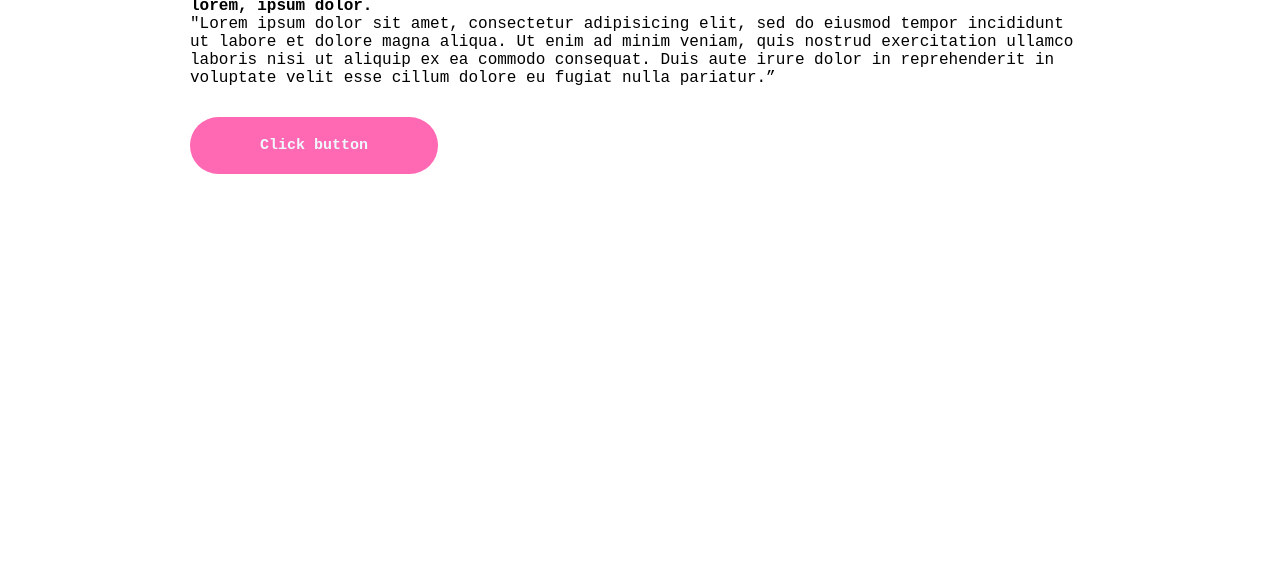
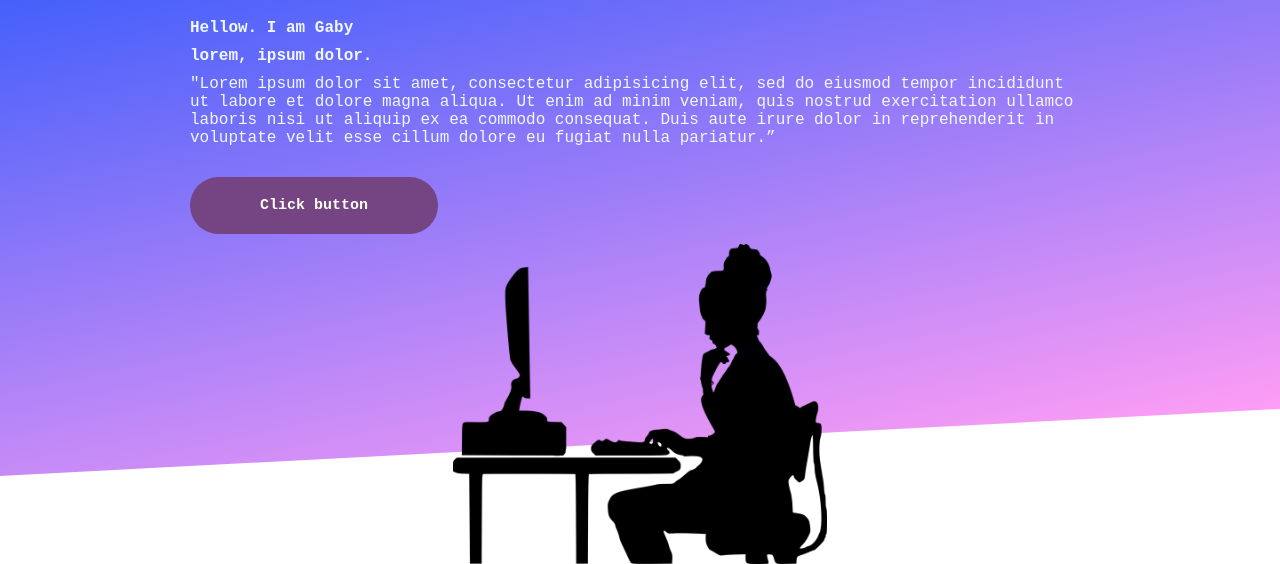
Before and after one commit to Gaby8909/Mipaginapersonal, a plain HTML site: page index.html in a window 1280 px wide. Shown: the part 366-930 px from the top of the page. Before the commit the page ends 870 px from the top, so only its background shows below. Drawn offline with Linux system fonts and the light colour scheme.

Commit message:
creando estilos

```diff
--- a/index.html
+++ b/index.html
@@ -21,11 +21,11 @@
 
 </header>
 <section class="section-first">
-    <div class="curtain"></div>
+    <div class="curtain bg-gradient"></div>
     <div class="grid">
-        <div class="wrapper">
+        <div class="wrapper wrapper-first" >
             <div class="text-container">
-                <h1> lorem, ipsum dolor.</h1>
+                <h1> Hellow. I am Gaby</h1>
                 <h4 class="sub-heading">lorem, ipsum dolor.</h4>
                 <p>"Lorem  ipsum  dolor sit  amet,  consectetur adipisicing  elit, sed  do eiusmod tempor incididunt  ut
                     labore  et dolore magna aliqua. Ut  enim  ad  minim  veniam, quis  nostrud exercitation  ullamco
@@ -33,7 +33,7 @@
                     in  voluptate  velit  esse  cillum  dolore eu fugiat nulla pariatur.”</p>
                 <button class="btn-basic">Click button</button>
             </div>
-            <div class="img-container"></div>
+            <div class="img-container img-container-one"></div>
         </div>
 
     </div>
--- a/style.css
+++ b/style.css
@@ -14,8 +14,8 @@
     }
     /*SHARE */
      .bg-gradient{
-         background: rgb(63,94,251);
-         background: linear-gradient(171deg, rgba(63,94,251,1) 0%, rgba(252,70,236,0.6923144257703081) 100%);
+         background: rgb(223, 63, 251);
+         background: linear-gradient(171deg, rgba(63,94,251,1) 0%, rgba(252, 70, 236, 0.53) 100%);
 
      }
      section{
@@ -42,10 +42,10 @@
       }
       .btn-basic{
           margin: 10px 0px;
-          background: hotpink;
+          background: #754483;
           border-radius: 50px;
           border: none;
-          color: aliceblue;
+          color: #fdfff0;
           padding: 20px 70px;
           font-size: 15px;
           font-weight: 600;
@@ -54,7 +54,7 @@
           transition: .5s all ease;
       }
       .btn-basic:hover{
-          background: hotpink;
+          background: #69ffd0;
       }
 
 
@@ -62,3 +62,37 @@
 .img-logo{
     width:500px;
 }
+/* Section First /*/
+
+.section-first{
+    padding-top: 40px;
+
+}
+.curtain{
+    position: absolute;
+    top: 0;
+    bottom: 0;
+    right: 0;
+    left: 0;
+    width: 100%;
+    height: 85%;
+    z-index: 0;
+    transform: skewY(-3deg);
+    transform-origin: top left;
+}
+.wrapper-first{
+    display: flex;
+    flex-direction: column;
+    align-items: center;
+
+}
+.text-container{
+    color: aliceblue;
+}
+.sub-heading{
+    margin: 10px 0px;
+
+}
+.img-container-one{
+   background-image: url("img/programagora.webp");
+}
```
Also changed, not shown: img/programagora.webp (added).
